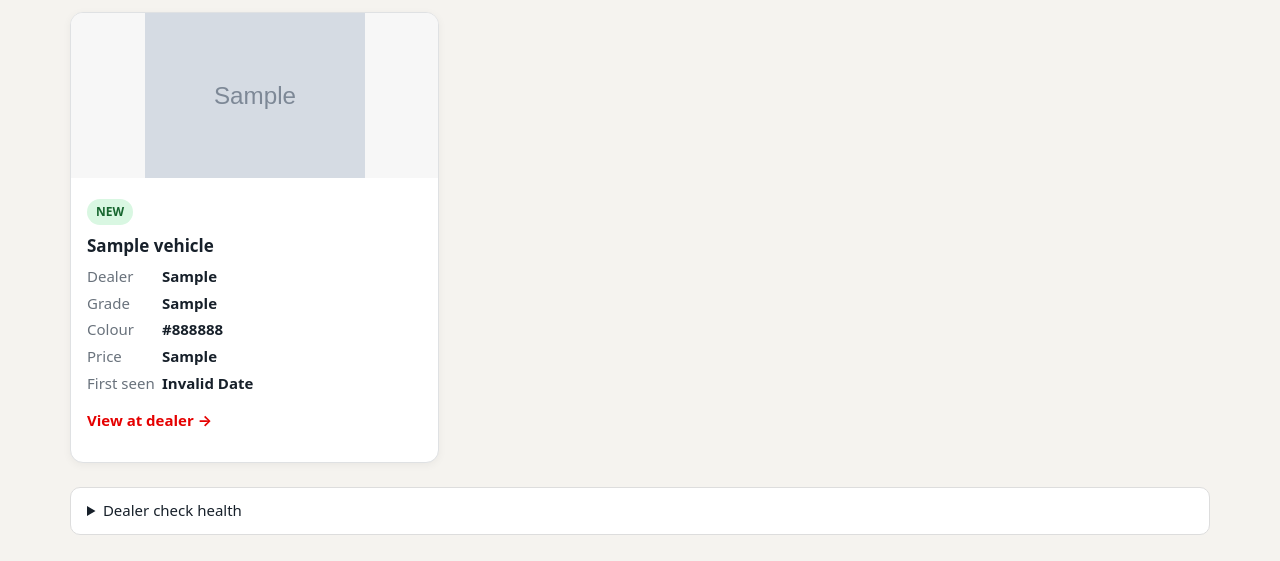
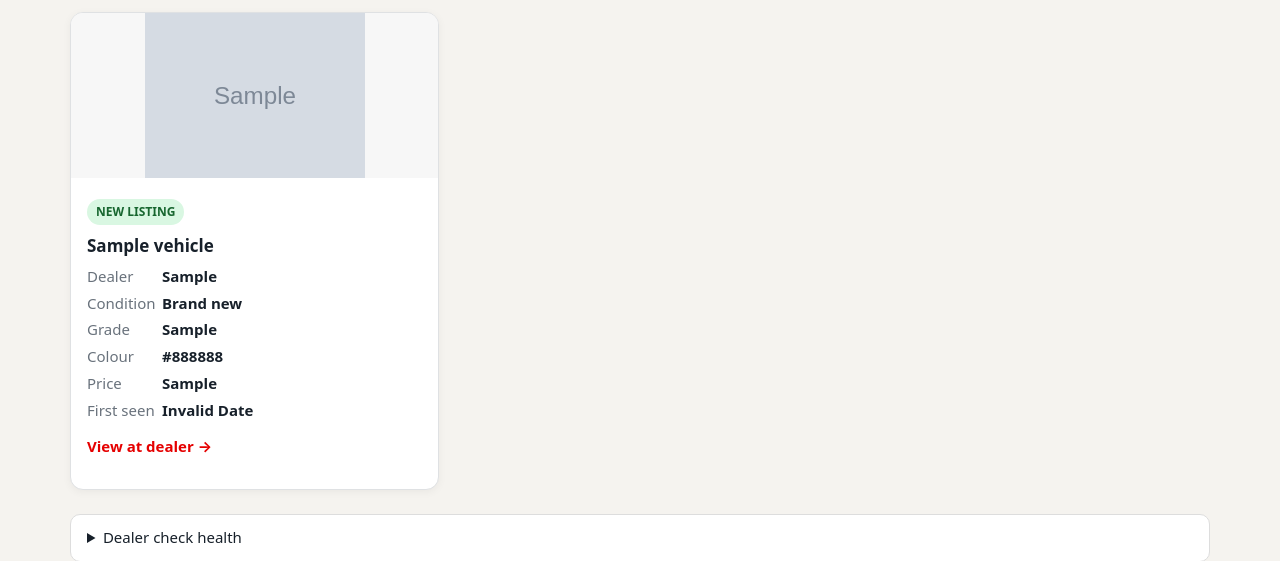
Before and after one commit to sngk/toyota_stock_checker, a Flask app: page / in a window 1280 px wide. Shown: the part 261-822 px from the top of the page. Before the commit the page ends 796 px from the top, so only its background shows below. Run offline with Flask 3, Linux system fonts and the light colour scheme; data comes from the database, SQL or seed files in the repository; tables that the repository leaves empty hold one stand-in row (values such as "Sample post"); grey boxes marked "Sample" are stand-in pictures; data that the repository does not hold is empty.

Commit message:
add demo stock

```diff
--- a/app.py
+++ b/app.py
@@ -1,6 +1,7 @@
 from __future__ import annotations
 
 import json
+import getpass
 import os
 import re
 import sqlite3
@@ -49,7 +50,7 @@
         );
         CREATE TABLE IF NOT EXISTS vehicles (
           vin TEXT PRIMARY KEY, dealer TEXT NOT NULL, stock_id TEXT, title TEXT NOT NULL,
-          grade TEXT NOT NULL, colour TEXT NOT NULL, price TEXT, image_url TEXT,
+          grade TEXT NOT NULL, colour TEXT NOT NULL, condition TEXT NOT NULL DEFAULT 'New', price TEXT, image_url TEXT,
           detail_url TEXT, first_seen TEXT NOT NULL, last_seen TEXT NOT NULL,
           first_scan_id INTEGER NOT NULL, last_scan_id INTEGER NOT NULL, active INTEGER NOT NULL DEFAULT 1,
           newly_added INTEGER NOT NULL DEFAULT 1
@@ -58,6 +59,8 @@
         columns = {row[1] for row in conn.execute("PRAGMA table_info(vehicles)")}
         if "newly_added" not in columns:
             conn.execute("ALTER TABLE vehicles ADD COLUMN newly_added INTEGER NOT NULL DEFAULT 0")
+        if "condition" not in columns:
+            conn.execute("ALTER TABLE vehicles ADD COLUMN condition TEXT NOT NULL DEFAULT 'New'")
 
 
 def load_dealers() -> list[dict]:
@@ -91,10 +94,14 @@
         price_node = card.select_one(".tb-list-item-price")
         price_match = re.search(r"\$[\d,]+", clean(price_node.get_text(" ") if price_node else ""))
         image = card.select_one("img[src]")
-        link = card.select_one('a[href*="/inventory/"]')
+        link = card.select_one('a[href*="/inventory/"], a[href*="/demo/"]')
+        stock_list = card.find_parent("ul", attrs={"data-list-type": True})
+        list_type = clean(stock_list.get("data-list-type") if stock_list else "").lower()
+        category4 = clean(card.get("data-item-category4")).lower()
+        condition = "Demo" if "demo" in list_type or "demo" in category4 else "New"
         found.append({
             "vin": vin_match.group(1).upper(), "stock_id": card.get("data-id"),
-            "title": heading, "grade": grade, "colour": colour,
+            "title": heading, "grade": grade, "colour": colour, "condition": condition,
             "price": price_match.group(0) if price_match else None,
             "image_url": urljoin(dealer["url"], image.get("src")) if image else None,
             "detail_url": urljoin(dealer["url"], link.get("href")) if link else dealer["url"],
@@ -106,6 +113,7 @@
     grade = vehicle["grade"].upper()
     wanted_colour = vehicle["colour"].lower() in {"onyx black", "onyx night", "dusty bronze"}
     priority = grade == "GX" and wanted_colour
+    is_demo = vehicle.get("condition", "New").lower() == "demo"
     if priority:
         heading, embed_colour = "🚨 PRIORITY PRADO FOUND 🚨", 0xE50000
     elif grade == "GX":
@@ -114,10 +122,13 @@
         heading, embed_colour = "🎨 New preferred-colour Prado found", 0x8A6138
     else:
         heading, embed_colour = "New Prado found", 0x2774AE
+    if is_demo:
+        heading = f"🧪 DEMO VEHICLE — {heading}"
     fields = [
         {"name": "Dealer", "value": vehicle["dealer"], "inline": True},
         {"name": "Grade", "value": vehicle["grade"], "inline": True},
         {"name": "Colour", "value": vehicle["colour"], "inline": True},
+        {"name": "Condition", "value": "DEMONSTRATOR" if is_demo else "Brand new", "inline": True},
         {"name": "Price", "value": vehicle.get("price") or "Ask dealer", "inline": True},
         {"name": "VIN", "value": vehicle["vin"], "inline": False},
     ]
@@ -148,6 +159,21 @@
     return sent, errors
 
 
+def configure_discord() -> None:
+    global DISCORD_WEBHOOK_URL
+    if DISCORD_WEBHOOK_URL or not os.isatty(0):
+        return
+    print("Discord alerts are not configured.")
+    entered = getpass.getpass("Paste Discord webhook URL (hidden), or press Enter to skip: ").strip()
+    if not entered:
+        print("Starting without Discord alerts.")
+        return
+    if not re.fullmatch(r"https://(?:canary\.|ptb\.)?(?:discord(?:app)?\.com)/api/webhooks/\d+/[^\s]+", entered):
+        raise SystemExit("That does not look like a valid Discord webhook URL.")
+    DISCORD_WEBHOOK_URL = entered
+    print("Discord alerts enabled for this run.")
+
+
 def scan_all() -> dict:
     if not scan_lock.acquire(blocking=False):
         return {"started": False, "message": "A scan is already running"}
@@ -162,31 +188,39 @@
         headers = {"User-Agent": USER_AGENT, "Accept": "text/html"}
         for dealer in dealers:
             try:
-                response = requests.get(dealer["url"], headers=headers, timeout=HTTP_TIMEOUT)
-                response.raise_for_status()
-                vehicles = parse_stock(response.text, dealer)
-                # A valid stock page always has this marker, including when there are zero results.
-                if "Dealer Stock" not in response.text and "LandCruiser Prado" not in response.text:
-                    raise ValueError("Page did not look like a Toyota stock page")
+                new_url = dealer["url"]
+                demo_url = dealer.get("demo_url") or urljoin(new_url, "/demonstrators/prado")
+                vehicles_by_vin = {}
+                for source_url in (new_url, demo_url):
+                    response = requests.get(source_url, headers=headers, timeout=HTTP_TIMEOUT)
+                    response.raise_for_status()
+                    if "LandCruiser Prado" not in response.text:
+                        raise ValueError(f"Page did not look like a Prado stock page: {source_url}")
+                    source_dealer = {**dealer, "url": source_url}
+                    for vehicle in parse_stock(response.text, source_dealer):
+                        vehicles_by_vin[vehicle["vin"]] = vehicle
+                vehicles = list(vehicles_by_vin.values())
                 with db() as conn:
                     conn.execute("UPDATE vehicles SET newly_added=0 WHERE dealer=?", (dealer["name"],))
                     for vehicle in vehicles:
                         seen.add(vehicle["vin"])
                         previous = conn.execute("SELECT vin, active FROM vehicles WHERE vin=?", (vehicle["vin"],)).fetchone()
                         values = (dealer["name"], vehicle["stock_id"], vehicle["title"], vehicle["grade"],
-                                  vehicle["colour"], vehicle["price"], vehicle["image_url"], vehicle["detail_url"], now, scan_id, vehicle["vin"])
+                                  vehicle["colour"], vehicle["condition"], vehicle["price"], vehicle["image_url"],
+                                  vehicle["detail_url"], now, scan_id, vehicle["vin"])
                         if previous:
                             if not previous["active"]:
                                 newly_found.append({**vehicle, "dealer": dealer["name"]})
-                            conn.execute("""UPDATE vehicles SET dealer=?,stock_id=?,title=?,grade=?,colour=?,price=?,image_url=?,detail_url=?,
+                            conn.execute("""UPDATE vehicles SET dealer=?,stock_id=?,title=?,grade=?,colour=?,condition=?,price=?,image_url=?,detail_url=?,
                               last_seen=?,last_scan_id=?,active=1,newly_added=? WHERE vin=?""", values[:-1] + (0 if previous["active"] else 1, values[-1]))
                         else:
                             # On the first run this intentionally includes every currently stocked car.
                             newly_found.append({**vehicle, "dealer": dealer["name"]})
-                            conn.execute("""INSERT INTO vehicles(dealer,stock_id,title,grade,colour,price,image_url,detail_url,
-                              first_seen,last_seen,first_scan_id,last_scan_id,active,newly_added,vin) VALUES(?,?,?,?,?,?,?,?,?,?,?,?,1,1,?)""",
+                            conn.execute("""INSERT INTO vehicles(dealer,stock_id,title,grade,colour,condition,price,image_url,detail_url,
+                              first_seen,last_seen,first_scan_id,last_scan_id,active,newly_added,vin) VALUES(?,?,?,?,?,?,?,?,?,?,?,?,?,1,1,?)""",
                               values[:-2] + (now, scan_id, scan_id, vehicle["vin"]))
-                    conn.execute("INSERT INTO dealer_checks VALUES(?,?,?,?,?,NULL)", (scan_id, dealer["name"], dealer["url"], 1, len(vehicles)))
+                    checked_urls = f"{new_url} | {demo_url}"
+                    conn.execute("INSERT INTO dealer_checks VALUES(?,?,?,?,?,NULL)", (scan_id, dealer["name"], checked_urls, 1, len(vehicles)))
                 total += len(vehicles)
             except Exception as exc:
                 with db() as conn:
@@ -226,11 +260,8 @@
 
 
 def scheduler() -> None:
-    # Scan immediately on startup only if there has never been a completed scan.
-    with db() as conn:
-        last = conn.execute("SELECT finished_at FROM scans WHERE finished_at IS NOT NULL ORDER BY id DESC LIMIT 1").fetchone()
-    if not last:
-        scan_all()
+    # Always check on startup, then once per configured interval.
+    scan_all()
     while True:
         time.sleep(INTERVAL_SECONDS)
         scan_all()
@@ -271,6 +302,7 @@
 
 
 if __name__ == "__main__":
+    configure_discord()
     init_db()
     threading.Thread(target=scheduler, daemon=True, name="prado-scheduler").start()
     app.run(host=os.environ.get("PRADO_HOST", "127.0.0.1"), port=int(os.environ.get("PRADO_PORT", "8080")), debug=False)
--- a/dealers.json
+++ b/dealers.json
@@ -13,5 +13,6 @@
   {"name": "Mandurah Toyota", "url": "https://mandurahtoyota.dealer.toyota.com.au/new-vehicles/dealer-stock/prado"},
   {"name": "Melville Toyota", "url": "https://melvilletoyota.dealer.toyota.com.au/new-vehicles/dealer-stock/prado"},
   {"name": "New Town Toyota", "url": "https://newtowntoyota.dealer.toyota.com.au/new-vehicles/dealer-stock/prado"},
+  {"name": "Rockingham Toyota", "url": "https://rockinghamtoyota.dealer.toyota.com.au/new-vehicles/dealer-stock/prado", "demo_url": "https://rockinghamtoyota.dealer.toyota.com.au/demonstrators/prado"},
   {"name": "Scarboro Toyota", "url": "https://scarborotoyota.dealer.toyota.com.au/new-vehicles/dealer-stock/prado"}
 ]
--- a/templates/index.html
+++ b/templates/index.html
@@ -11,7 +11,7 @@
     button{border:0;border-radius:8px;padding:11px 16px;background:var(--red);color:white;font-weight:700;cursor:pointer}button:disabled{opacity:.55}.status{color:var(--muted)}
     .legend{display:flex;gap:8px;flex-wrap:wrap}.pill{padding:4px 9px;border-radius:99px;background:#e8eaec;font-size:12px;font-weight:700}.new{background:#d9f7e2;color:#17662f}.gx{background:#fff0c2;color:#735000}.wanted{background:#ecd9c5;color:#563818}
     .grid{display:grid;grid-template-columns:repeat(auto-fill,minmax(290px,1fr));gap:16px}.card{position:relative;background:var(--card);border:1px solid #dfe1e3;border-radius:13px;overflow:hidden;box-shadow:0 2px 9px #0000000d}
-    .card.is-gx{border:3px solid #e1a400;box-shadow:0 4px 16px #9b71002c}.card.is-wanted{border:3px solid var(--bronze);box-shadow:0 0 0 4px #d9b89455,0 5px 18px #6a421c33}
+    .card.is-gx{border:3px solid #e1a400;box-shadow:0 4px 16px #9b71002c}.card.is-wanted{border:3px solid var(--bronze);box-shadow:0 0 0 4px #d9b89455,0 5px 18px #6a421c33}.card.is-demo{background:repeating-linear-gradient(135deg,#fff,#fff 18px,#f3edff 18px,#f3edff 36px);outline:4px solid #6f3cc3;outline-offset:-4px}.pill.demo{background:#6f3cc3;color:#fff;font-size:13px;letter-spacing:.04em}
     .card.is-screaming{border:5px solid var(--red);background:linear-gradient(145deg,#fff 55%,#fff1b8);box-shadow:0 0 0 5px #ffca00,0 10px 30px #e5000055;animation:attention 1.8s ease-in-out infinite alternate}
     .card.is-screaming:before{content:'TOP MATCH';position:absolute;z-index:2;right:-35px;top:22px;width:150px;padding:7px 0;transform:rotate(36deg);text-align:center;background:var(--red);color:#fff;font-size:12px;font-weight:900;letter-spacing:.08em;box-shadow:0 2px 8px #0005}
     .card.is-screaming h2{color:#b00000;font-size:19px}.card.is-screaming .pill.wanted{background:var(--red);color:#fff;font-size:13px}.card.is-screaming .pill.gx{background:#ffca00;color:#271d00;font-size:13px}
@@ -34,7 +34,7 @@
  document.querySelector('#count').textContent=`${cars.length} Prado${cars.length===1?'':'s'} currently in stock`;
  document.querySelector('#status').textContent=status.scanning?'Checking dealers now…':`Last checked ${when(status.last_scan?.finished_at)}`;
  document.querySelector('#scan').disabled=status.scanning;
- document.querySelector('#cars').innerHTML=cars.length?cars.map(c=>{const wanted=['onyx black','onyx night','dusty bronze'].includes(c.colour.toLowerCase()),grade=c.grade.toUpperCase(),gx=grade==='GX',screaming=wanted&&gx;return `<article class="card ${gx?'is-gx':''} ${wanted?'is-wanted':''} ${screaming?'is-screaming':''} ${c.active?'':'gone'}">${c.image_url?`<img loading="lazy" src="${esc(c.image_url)}" alt="${esc(c.title)}">`:''}<div class="body"><div class="tags">${screaming?'<span class="pill wanted">★ PRIORITY MATCH ★</span>':''}${c.is_new?'<span class="pill new">NEW</span>':'<span class="pill">SEEN BEFORE</span>'}${gx?'<span class="pill gx">GX</span>':''}${wanted?`<span class="pill wanted">★ ${esc(c.colour)}</span>`:''}</div><h2>${esc(c.title)}</h2><div class="meta"><span>Dealer</span><b>${esc(c.dealer)}</b><span>Grade</span><b>${esc(c.grade)}</b><span>Colour</span><b>${esc(c.colour)}</b><span>Price</span><b>${esc(c.price||'Ask dealer')}</b><span>First seen</span><b>${when(c.first_seen)}</b></div><p><a href="${esc(c.detail_url)}" target="_blank" rel="noopener">View at dealer →</a></p></div></article>`}).join(''):'<div class="empty">No Prados found in the latest successful checks.</div>';
+ document.querySelector('#cars').innerHTML=cars.length?cars.map(c=>{const wanted=['onyx black','onyx night','dusty bronze'].includes(c.colour.toLowerCase()),grade=c.grade.toUpperCase(),gx=grade==='GX',demo=(c.condition||'New').toLowerCase()==='demo',screaming=wanted&&gx;return `<article class="card ${gx?'is-gx':''} ${wanted?'is-wanted':''} ${screaming?'is-screaming':''} ${demo?'is-demo':''} ${c.active?'':'gone'}">${c.image_url?`<img loading="lazy" src="${esc(c.image_url)}" alt="${esc(c.title)}">`:''}<div class="body"><div class="tags">${demo?'<span class="pill demo">DEMONSTRATOR VEHICLE</span>':''}${screaming?'<span class="pill wanted">★ PRIORITY MATCH ★</span>':''}${c.is_new?'<span class="pill new">NEW LISTING</span>':'<span class="pill">SEEN BEFORE</span>'}${gx?'<span class="pill gx">GX</span>':''}${wanted?`<span class="pill wanted">★ ${esc(c.colour)}</span>`:''}</div><h2>${esc(c.title)}</h2><div class="meta"><span>Dealer</span><b>${esc(c.dealer)}</b><span>Condition</span><b>${demo?'DEMONSTRATOR':'Brand new'}</b><span>Grade</span><b>${esc(c.grade)}</b><span>Colour</span><b>${esc(c.colour)}</b><span>Price</span><b>${esc(c.price||'Ask dealer')}</b><span>First seen</span><b>${when(c.first_seen)}</b></div><p><a href="${esc(c.detail_url)}" target="_blank" rel="noopener">View at dealer →</a></p></div></article>`}).join(''):'<div class="empty">No Prados found in the latest successful checks.</div>';
  document.querySelector('#health').innerHTML=status.dealers.map(d=>`<p class="${d.ok?'':'error'}">${d.ok?'✓':'⚠'} <b>${esc(d.dealer)}</b> — ${d.ok?`${d.vehicle_count} found`:esc(d.error)}</p>`).join('')||'<p>No checks yet.</p>';
 }
 document.querySelector('#scan').onclick=async()=>{await fetch('/api/scan',{method:'POST'});refresh();setTimeout(refresh,2500)};refresh();setInterval(refresh,10000);
```
Also changed, not shown: test_app.py (+11 -0 lines), README.md.
